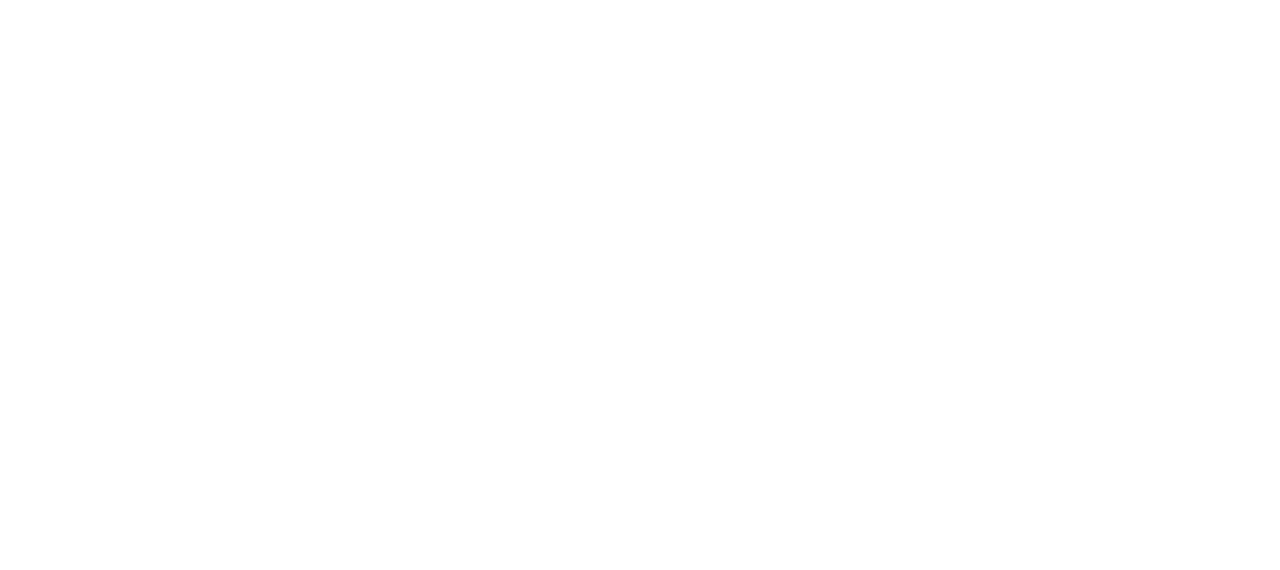
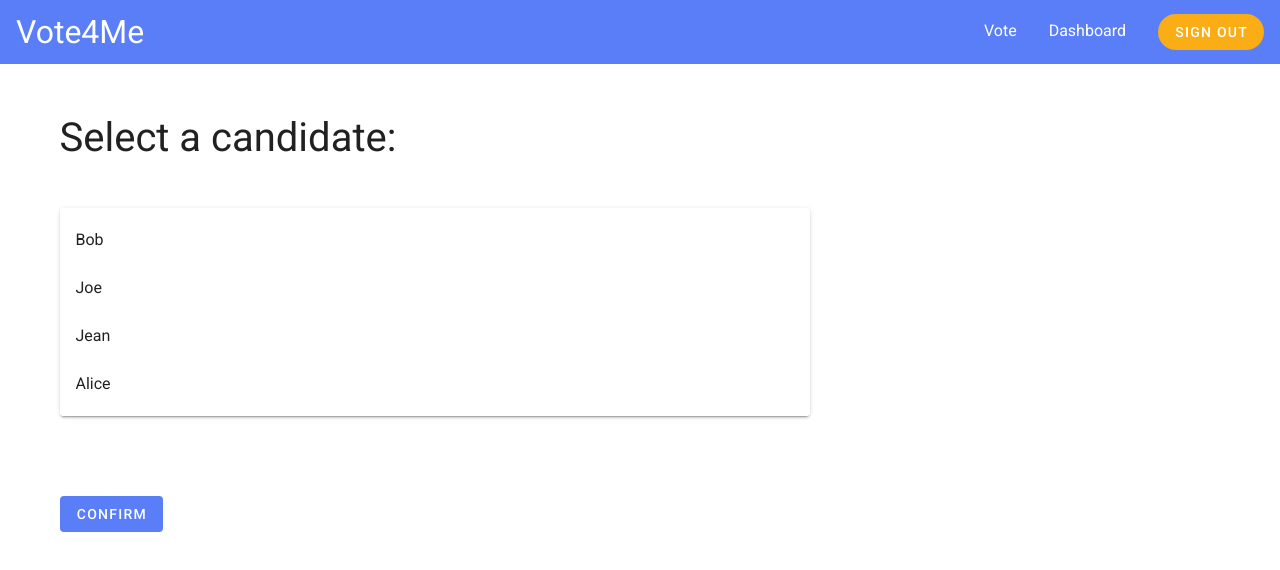
Before and after one commit to gillegra/blockchain-voting-systems, a Vue app in the folder vote4me/: page /vote/castvote in a window 1280 px wide. Shown: the top 570 px of the page. Built offline with nearby package versions, Linux system fonts and the light colour scheme.

Commit message:
completion of all foundation front-end architecture

```diff
--- a/vote4me/src/App.vue
+++ b/vote4me/src/App.vue
@@ -1,6 +1,6 @@
 <template>
     <v-app>
-        <v-main class="mx-4">
+        <v-main class="mx-2">
             <router-view></router-view>
         </v-main>
     </v-app>
--- /dev/null
+++ b/vote4me/src/components/CastVote.vue
@@ -0,0 +1,52 @@
+<template>
+    <div class="election">
+        <h1 style="font-weight: 400; font-size: 2.5rem; margin-bottom: 40px;">Select a candidate:</h1>
+        <v-card style="width: 100%;">
+            <v-list>
+            <v-list-item-group>
+                <v-list-item>
+                    <v-list-item-content>
+                        <v-list-item-title>Bob</v-list-item-title>
+                    </v-list-item-content>
+                </v-list-item>
+                <v-list-item>
+                    <v-list-item-content>
+                        <v-list-item-title>Joe</v-list-item-title>
+                    </v-list-item-content>
+                </v-list-item>
+                <v-list-item>
+                    <v-list-item-content>
+                        <v-list-item-title>Jean</v-list-item-title>
+                    </v-list-item-content>
+                </v-list-item>
+                <v-list-item>
+                    <v-list-item-content>
+                        <v-list-item-title>Alice</v-list-item-title>
+                    </v-list-item-content>
+                </v-list-item>
+            </v-list-item-group>
+            </v-list>
+        </v-card>
+    </div>
+</template>
+
+<script>
+
+import Elections from '@/json/elections.json'
+
+export default {
+    data: function() {
+        return {
+            elections: Elections,
+            chosenElection: ""
+        }
+    },
+    props: {
+
+    },
+}
+</script>
+
+<style scoped>
+
+</style>
--- a/vote4me/src/components/Navbar.vue
+++ b/vote4me/src/components/Navbar.vue
@@ -1,7 +1,7 @@
 <template>
     <v-app-bar flat app dark color="primary" >
         <div>
-            <a href="/home" class="text-decoration-none whiteText biggerText" >VOTE4ME</a>
+            <router-link to="/home" class="text-decoration-none whiteText biggerText" >Vote4Me</router-link>
         </div>
         <v-spacer></v-spacer>
         <div v-if="forLogin == 'true'">
--- /dev/null
+++ b/vote4me/src/components/SelectElection.vue
@@ -0,0 +1,37 @@
+<template>
+    <div class="election">
+        <h1 style="font-weight: 400; font-size: 2.5rem; margin-bottom: 40px;">Select an election to vote in:</h1>
+        <v-card style="width: 100%;">
+            <v-list>
+            <v-list-item-group>
+                <v-list-item v-for="election in elections" :key="election.name">
+                    <v-list-item-content>
+                        <v-list-item-title>{{election.name}}</v-list-item-title>
+                    </v-list-item-content>
+                </v-list-item>
+            </v-list-item-group>
+            </v-list>
+        </v-card>
+    </div>
+</template>
+
+<script>
+
+import Elections from '@/json/elections.json'
+
+export default {
+    data: function() {
+        return {
+            elections: Elections,
+            chosenElection: ""
+        }
+    },
+    props: {
+
+    },
+}
+</script>
+
+<style scoped>
+
+</style>
--- /dev/null
+++ b/vote4me/src/components/ThankYouForVoting.vue
@@ -0,0 +1,27 @@
+<template>
+    <div class="election">
+        <h1 style="font-weight: 400; font-size: 2.5rem; margin-bottom: 40px;">Thank you for voting!</h1>
+        <p style="margin-top: 15px; margin-bottom: 30px; opacity: 0.7;">You can use the Voter Dashboard to keep track of election updates and vote status.</p>
+    </div>
+</template>
+
+<script>
+
+import Elections from '@/json/elections.json'
+
+export default {
+    data: function() {
+        return {
+            elections: Elections,
+            chosenElection: ""
+        }
+    },
+    props: {
+
+    },
+}
+</script>
+
+<style scoped>
+
+</style>
--- /dev/null
+++ b/vote4me/src/json/elections.json
@@ -0,0 +1,5 @@
+[
+    {"name": "Election One (Federal Election)", "candidates": ["Bob", "Jean", "Joe", "Phil"]},
+    {"name": "Election Two (State Election)", "candidates": ["Greg", "Lisa", "Janet", "Joshua"]},
+    {"name": "Election Three (Municipal Election)", "candidates": ["Paul", "Denise", "Eliza", "Cedric"]}
+]
--- a/vote4me/src/router/index.js
+++ b/vote4me/src/router/index.js
@@ -24,6 +24,11 @@
 		component: Vote
 	},
 	{
+		path: '/vote/:next',
+		name: 'CastVote',
+		component: Vote
+	},
+	{
 		path: '/dashboard',
 		name: 'Dashboard',
 		component: Dashboard
--- a/vote4me/src/views/Dashboard.vue
+++ b/vote4me/src/views/Dashboard.vue
@@ -1,8 +1,14 @@
 <template>
-	<div class="dashboard">
+	<div class="dashboard" style="max-width: 2000px;">
 		<Navbar/>
-		<v-container>
-			<h1>dashboard page</h1>
+		<v-container style="height: 60vh;">
+			<h1 style="font-weight: 400; font-size: 2.5rem;">Dashboard</h1>
+            <div class="voteStatus">
+                <p style="font-size: 1.5rem; margin-bottom: 0px;">Vote Status: </p>
+            </div>
+            <div class="dashboardInfo">
+                <p style="font-size: 1.5rem; margin-bottom: 0px;">Election Details</p>
+            </div>
 		</v-container>
 	</div>
 </template>
@@ -15,3 +21,22 @@
 	}
 }
 </script>
+
+<style scoped>
+    .voteStatus {
+        margin-top: 15px;
+        background-color: #efefef;
+        padding: 20px;
+        border-style: hidden;
+        border-radius: 7px;
+        width: 30%;
+    }
+    .dashboardInfo {
+        margin-top: 30px;
+        background-color: #efefef;
+        padding: 20px;
+        border-style: hidden;
+        border-radius: 7px;
+        height: 100%;
+    }
+</style>
--- a/vote4me/src/views/Home.vue
+++ b/vote4me/src/views/Home.vue
@@ -34,7 +34,7 @@
 export default {
 	components: {
 		Navbar,
-	}
+	},
 }
 </script>
 
@@ -42,6 +42,7 @@
 
 .homeButton {
 	width: 130px;
+	min-width: 130px;
 	border-radius: 7px;
 
 }
--- a/vote4me/src/views/Login.vue
+++ b/vote4me/src/views/Login.vue
@@ -4,7 +4,7 @@
         <v-container style="height: 100%">
 			<v-row style="height: 100%" no-gutters align="center" justify="center">
 				<v-col class="noDisplayOnMobile" cols="12" sm="5" align="center">
-					<img src="../assets/loginArt.svg" alt="illustration of man sitting with a laptop with surrounding envelope and padlock" height="auto" width="auto"/>
+					<img src="@/assets/loginArt.svg" alt="illustration of man sitting with a laptop with surrounding envelope and padlock" height="auto" width="auto"/>
 				</v-col>
 				<v-col cols="12" sm="5" align="center">
 					<h1 style="font-size: 4rem; font-weight: 400;">Vote4Me</h1>
--- a/vote4me/src/views/Vote.vue
+++ b/vote4me/src/views/Vote.vue
@@ -1,17 +1,65 @@
 <template>
-	<div class="vote">
-		<Navbar/>
+	<div class="vote mt-8" style="max-width: 2000px;">
+		<Navbar />
 		<v-container>
-			<h1>voting page</h1>
+            <div style="max-width: 750px" v-if="this.$route.path == '/vote'">
+                <SelectElection />
+            </div>
+            <div style="max-width: 750px" v-if="this.$route.path == '/vote/castvote'">
+                <CastVote />
+            </div>
+            <div style="max-width: 750px" v-if="this.$route.path == '/vote/thankyou'">
+                <ThankYouForVoting />
+            </div>
+            <v-btn v-if="this.$route.path != '/vote/thankyou'"
+                @click="advanceUser"
+                style="margin-top: 80px; margin-left: auto; margin-right: auto;"
+                class="homeButton"
+                color="primary"
+                elevation="0">
+                    Confirm
+            </v-btn>
+            <v-btn v-else
+                @click="advanceUser"
+                style="margin-top: 80px; margin-left: auto; margin-right: auto;"
+                class="homeButton"
+                color="primary"
+                elevation="0">
+                    Home
+            </v-btn>
 		</v-container>
 	</div>
 </template>
 
 <script>
+
 import Navbar from '@/components/Navbar.vue'
+import SelectElection from '@/components/SelectElection.vue'
+import CastVote from '@/components/CastVote.vue'
+import ThankYouForVoting from '@/components/ThankYouForVoting.vue'
+
 export default {
 	components: {
-		Navbar,
-	}
+		Navbar, SelectElection, CastVote, ThankYouForVoting
+	},
+    methods: {
+        advanceUser() {
+            switch (this.$route.path) {
+                case "/vote":
+                    this.$router.push({path: "/vote/castvote"})
+                    break
+                case "/vote/castvote":
+                    this.$router.push({path: "/vote/thankyou"})
+                    window.scrollTo(0, 0)
+                    break
+                case "/vote/thankyou":
+                    this.$router.push({path: "/home"})
+                    window.scrollTo(0, 0)
+                    break
+                default:
+                    break
+            }
+        }
+    }
 }
 </script>
```
